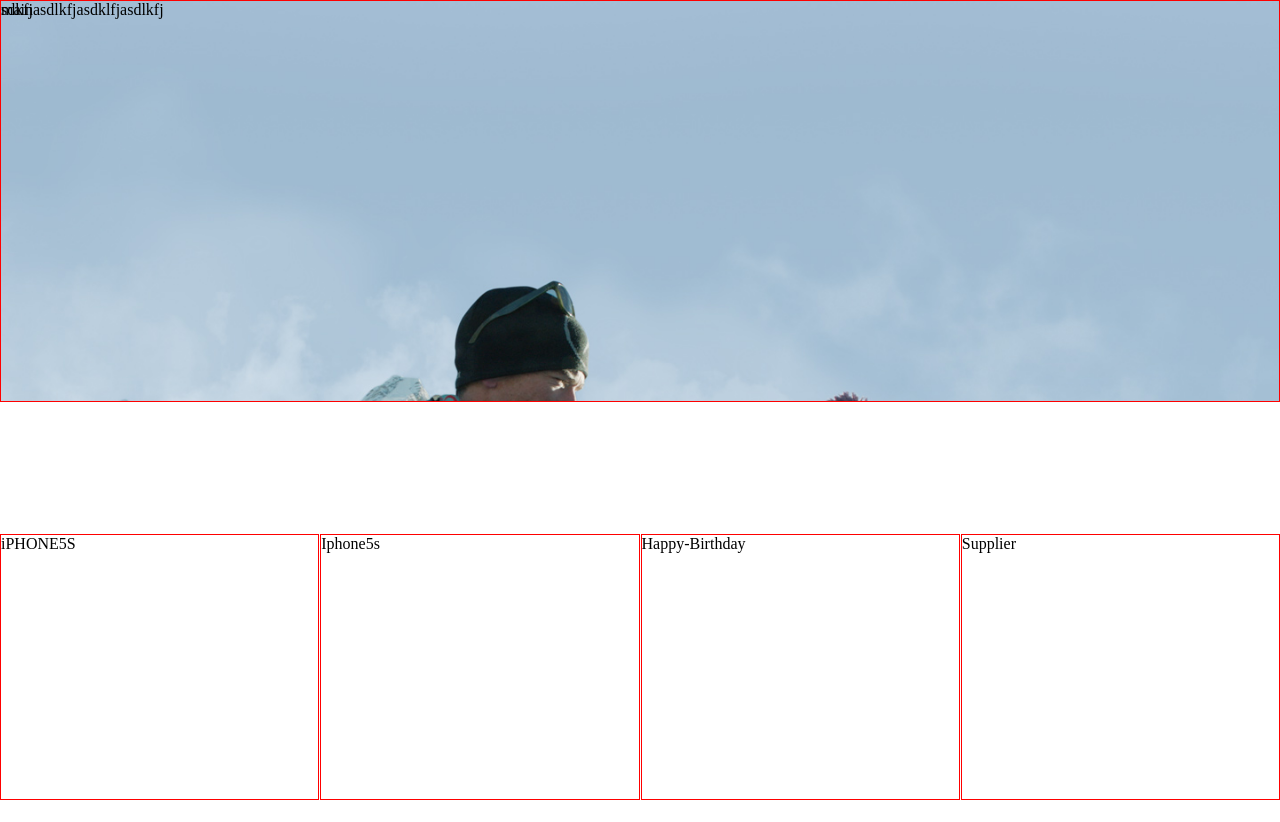
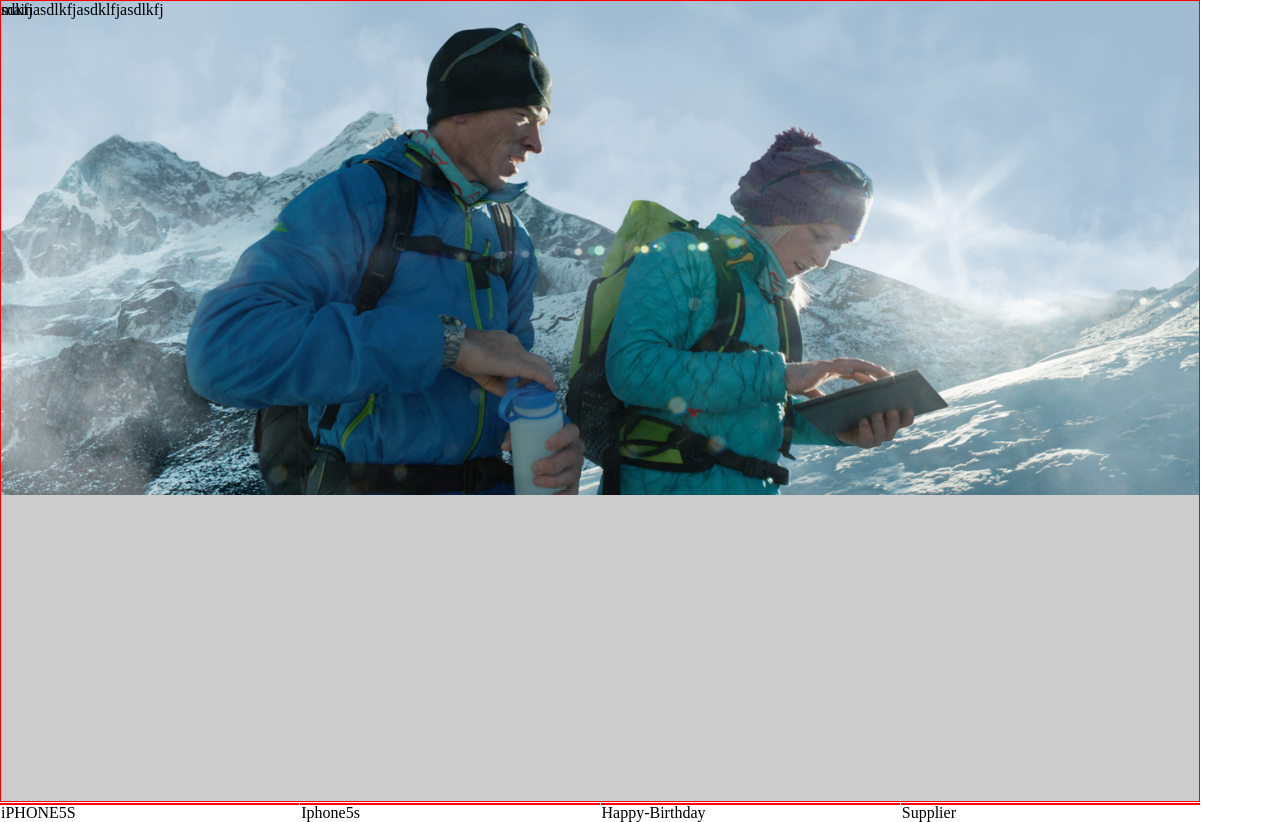
Before and after one commit to edxco/apple, a website: page index.html in a window 1280 px wide. Before the commit the page ends 800 px from the top, so only its background shows below. Drawn offline with Linux system fonts and the light colour scheme.

Commit message:
Added main background image

```diff
--- a/CSS/style.css
+++ b/CSS/style.css
@@ -11,17 +11,16 @@ body,
 	grid-template-rows: 1fr 1fr 1fr;
 	gap: 1px 1px;
 	grid-template-areas: 'main main main main' 'main main main main' 'iPHONE5S Iphone5s Happy-Birthday Supplier';
+	width: 1200px;
 }
 
 .main {
 	grid-area: main;
 	background-color: #cccccc;
-	height: 50vh;
-	background-position: center;
+	height: 100vh;
+	background-position: center -600px;
 	background-repeat: no-repeat;
-	background-size: cover;
-	position: relative;
-
+	background-size: 100%;
 	background-image: url(../photos/your_verse_hero.jpg);
 }
 
```
